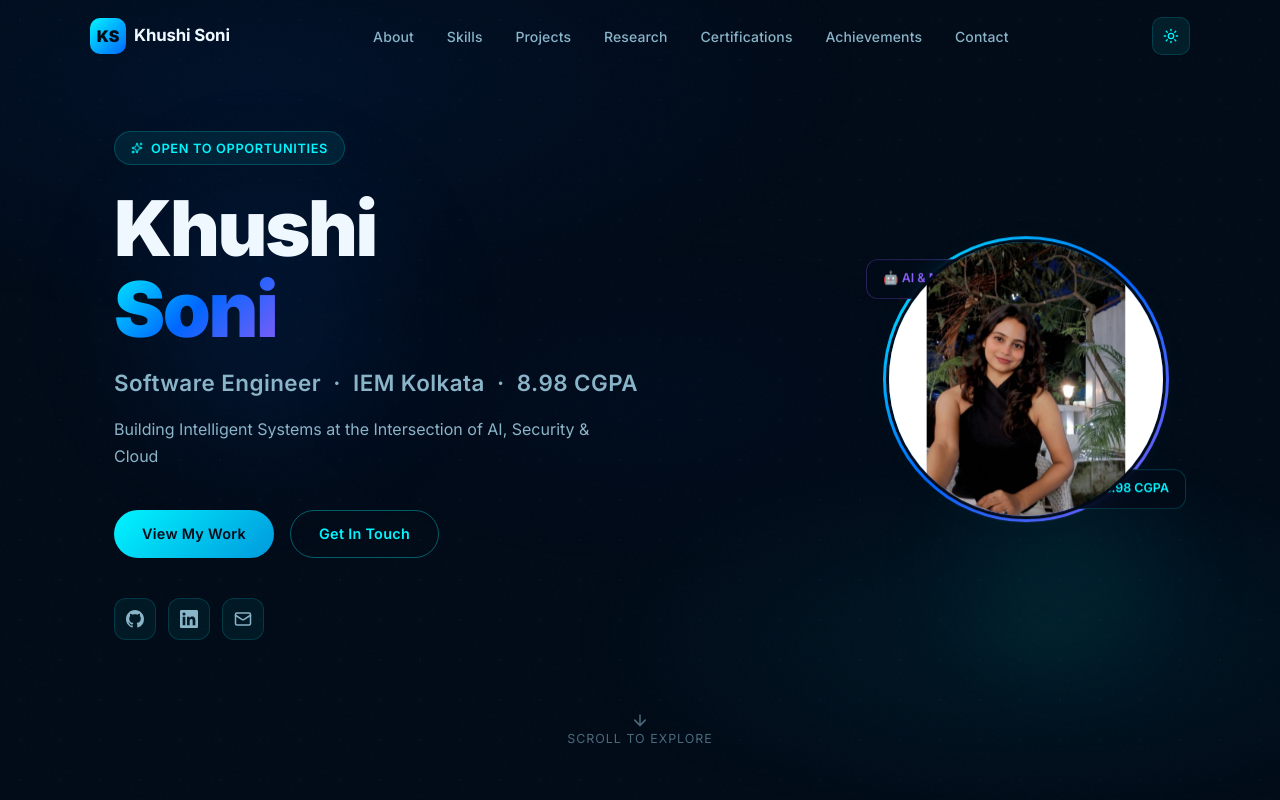
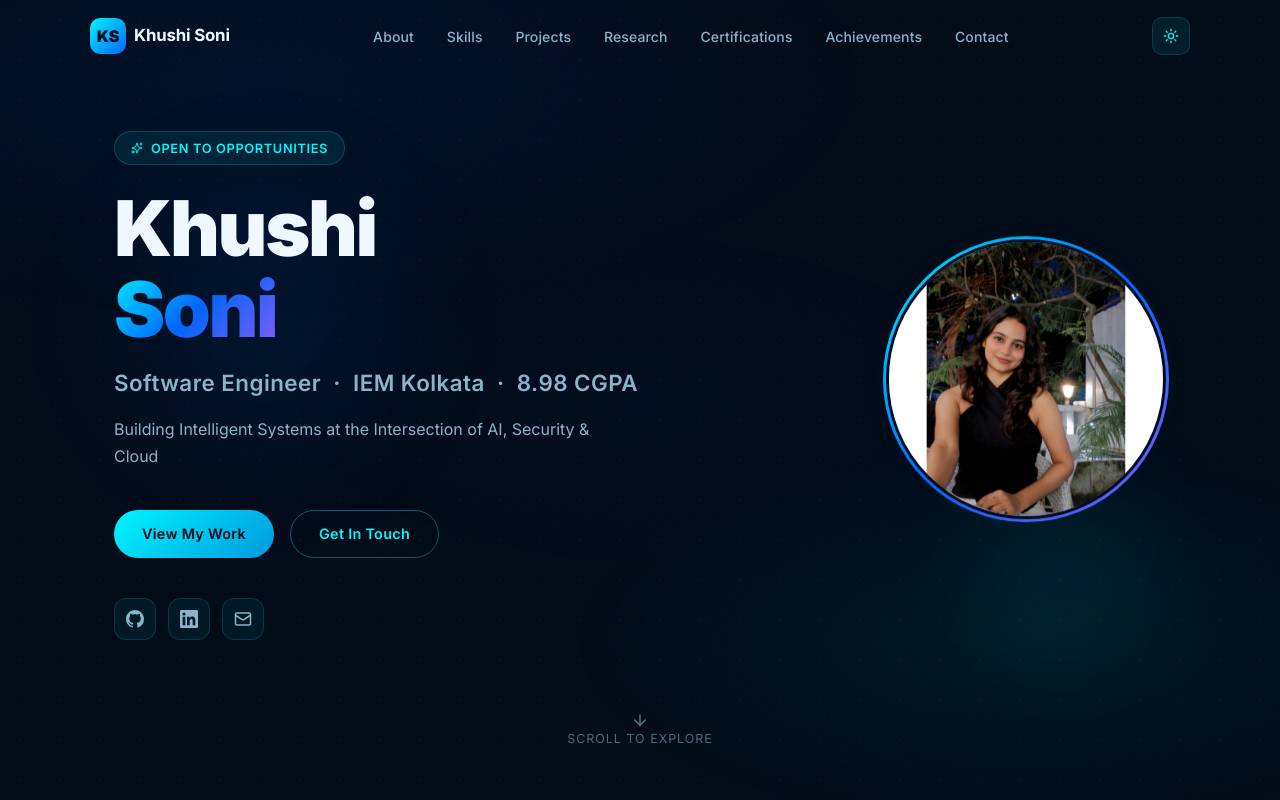
Before and after one commit to Khushisoni0911/portfolio, a Next.js app: page / in a window 1280 px wide. Shown: the top 800 px of the page. Built offline with nearby package versions, Linux system fonts and the light colour scheme.

Commit message:
removed floating profile badges

```diff
--- a/src/components/Hero.tsx
+++ b/src/components/Hero.tsx
@@ -225,49 +225,8 @@ export default function Hero() {
               />
             </div>
 
-            {/* Floating badge */}
-            <motion.div
-              initial={{ opacity: 0, x: 20 }}
-              animate={{ opacity: 1, x: 0 }}
-              transition={{ delay: 0.8 }}
-              style={{
-                position: "absolute", bottom: 10, right: -20,
-                background: "rgba(2,11,24,0.9)",
-                border: "1px solid rgba(0,245,255,0.2)",
-                borderRadius: "12px",
-                padding: "0.6rem 1rem",
-                backdropFilter: "blur(12px)",
-                fontSize: "0.78rem",
-                fontWeight: 600,
-                color: "#00f5ff",
-                whiteSpace: "nowrap",
-              }}
-            >
-              🎓 8.98 CGPA
-            </motion.div>
-
-            <motion.div
-              initial={{ opacity: 0, x: -20 }}
-              animate={{ opacity: 1, x: 0 }}
-              transition={{ delay: 1 }}
-              style={{
-                position: "absolute", top: 20, left: -20,
-                background: "rgba(2,11,24,0.9)",
-                border: "1px solid rgba(139,92,246,0.3)",
-                borderRadius: "12px",
-                padding: "0.6rem 1rem",
-                backdropFilter: "blur(12px)",
-                fontSize: "0.78rem",
-                fontWeight: 600,
-                color: "#8b5cf6",
-                whiteSpace: "nowrap",
-              }}
-            >
-              🤖 AI & ML Engineer
-            </motion.div>
           </motion.div>
         </div>
-
         {/* Scroll indicator */}
         <motion.div
           initial={{ opacity: 0 }}
```
